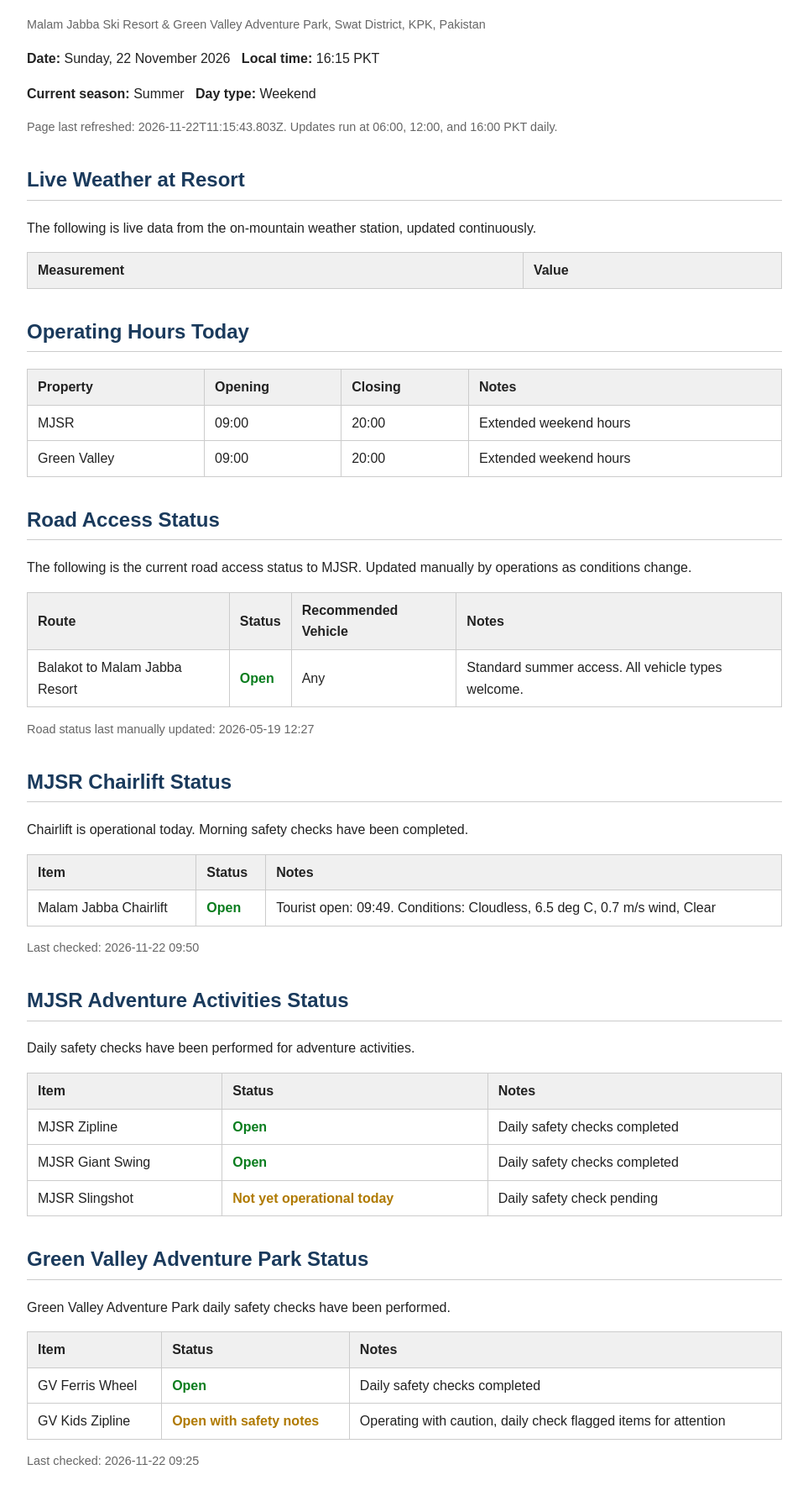
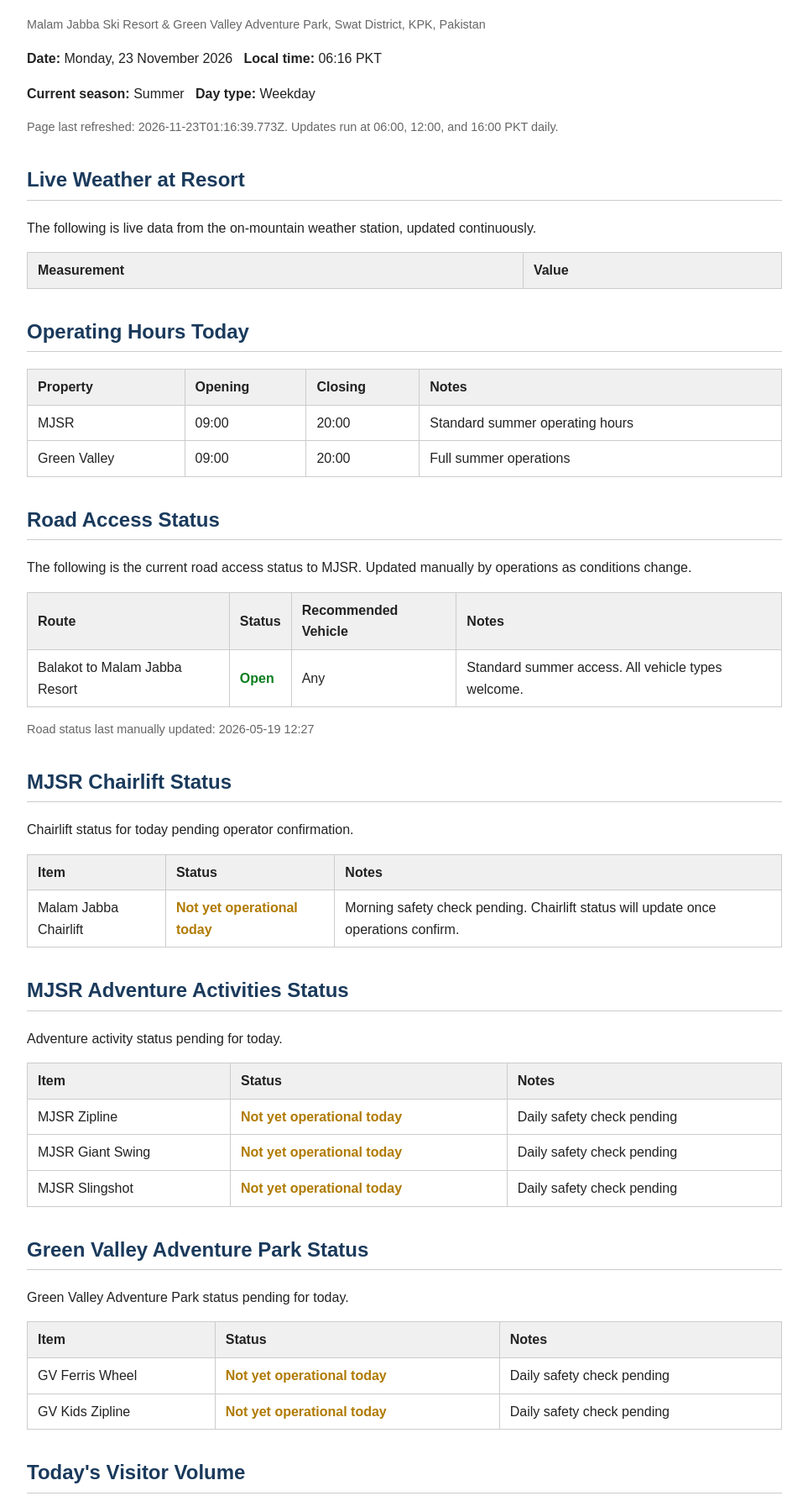
Before and after one commit to samsons-digital/mjsr-ai-knowledge, a plain HTML site: page index.html in a window 1280 px wide. Shown: the part 86-1867 px from the top of the page at 84% size, without its empty margins (158-1121 px from the left). Drawn offline with Linux system fonts and the light colour scheme.

Commit message:
Auto-update: 2026-11-23 06:17 PKT

```diff
--- a/index.html
+++ b/index.html
@@ -6,7 +6,7 @@
 <title>MJSR Live Operational Knowledge</title>
 <meta name="description" content="Real-time operational data for Malam Jabba Ski Resort and Green Valley Adventure Park. Updated three times daily.">
 <meta name="robots" content="index, follow">
-<meta name="last-updated" content="2026-11-22T11:15:43.803Z">
+<meta name="last-updated" content="2026-11-23T01:16:39.773Z">
 <style>
 body{font-family:Arial,Helvetica,sans-serif;max-width:900px;margin:20px auto;padding:0 20px;color:#222;line-height:1.6;}
 h1{border-bottom:2px solid #1a3a5c;padding-bottom:8px;color:#1a3a5c;}
@@ -26,9 +26,9 @@ th{background:#f0f0f0;}
 <body>
 <h1>MJSR Live Operational Knowledge</h1>
 <p class="meta">Malam Jabba Ski Resort &amp; Green Valley Adventure Park, Swat District, KPK, Pakistan</p>
-<p><strong>Date:</strong> Sunday, 22 November 2026 &nbsp; <strong>Local time:</strong> 16:15 PKT</p>
-<p><strong>Current season:</strong> Summer &nbsp; <strong>Day type:</strong> Weekend</p>
-<p class="meta">Page last refreshed: 2026-11-22T11:15:43.803Z. Updates run at 06:00, 12:00, and 16:00 PKT daily.</p>
+<p><strong>Date:</strong> Monday, 23 November 2026 &nbsp; <strong>Local time:</strong> 06:16 PKT</p>
+<p><strong>Current season:</strong> Summer &nbsp; <strong>Day type:</strong> Weekday</p>
+<p class="meta">Page last refreshed: 2026-11-23T01:16:39.773Z. Updates run at 06:00, 12:00, and 16:00 PKT daily.</p>
 <h2>Live Weather at Resort</h2>
 <p>The following is live data from the on-mountain weather station, updated continuously.</p>
 <table>
@@ -37,8 +37,8 @@ th{background:#f0f0f0;}
 <h2>Operating Hours Today</h2>
 <table>
 <tr><th>Property</th><th>Opening</th><th>Closing</th><th>Notes</th></tr>
-<tr><td>MJSR</td><td>09:00</td><td>20:00</td><td>Extended weekend hours</td></tr>
-<tr><td>Green Valley</td><td>09:00</td><td>20:00</td><td>Extended weekend hours</td></tr>
+<tr><td>MJSR</td><td>09:00</td><td>20:00</td><td>Standard summer operating hours</td></tr>
+<tr><td>Green Valley</td><td>09:00</td><td>20:00</td><td>Full summer operations</td></tr>
 </table>
 <h2>Road Access Status</h2>
 <p>The following is the current road access status to MJSR. Updated manually by operations as conditions change.</p>
@@ -48,28 +48,26 @@ th{background:#f0f0f0;}
 </table>
 <p class="meta">Road status last manually updated: 2026-05-19 12:27</p>
 <h2>MJSR Chairlift Status</h2>
-<p>Chairlift is operational today. Morning safety checks have been completed.</p>
+<p>Chairlift status for today pending operator confirmation.</p>
 <table>
 <tr><th>Item</th><th>Status</th><th>Notes</th></tr>
-<tr><td>Malam Jabba Chairlift</td><td class="status-open">Open</td><td>Tourist open: 09:49. Conditions: Cloudless, 6.5 deg C, 0.7 m/s wind, Clear</td></tr>
+<tr><td>Malam Jabba Chairlift</td><td class="status-limited">Not yet operational today</td><td>Morning safety check pending. Chairlift status will update once operations confirm.</td></tr>
 </table>
-<p class="meta">Last checked: 2026-11-22 09:50</p>
 <h2>MJSR Adventure Activities Status</h2>
-<p>Daily safety checks have been performed for adventure activities.</p>
+<p>Adventure activity status pending for today.</p>
 <table>
 <tr><th>Item</th><th>Status</th><th>Notes</th></tr>
-<tr><td>MJSR Zipline</td><td class="status-open">Open</td><td>Daily safety checks completed</td></tr>
-<tr><td>MJSR Giant Swing</td><td class="status-open">Open</td><td>Daily safety checks completed</td></tr>
+<tr><td>MJSR Zipline</td><td class="status-limited">Not yet operational today</td><td>Daily safety check pending</td></tr>
+<tr><td>MJSR Giant Swing</td><td class="status-limited">Not yet operational today</td><td>Daily safety check pending</td></tr>
 <tr><td>MJSR Slingshot</td><td class="status-limited">Not yet operational today</td><td>Daily safety check pending</td></tr>
 </table>
 <h2>Green Valley Adventure Park Status</h2>
-<p>Green Valley Adventure Park daily safety checks have been performed.</p>
+<p>Green Valley Adventure Park status pending for today.</p>
 <table>
 <tr><th>Item</th><th>Status</th><th>Notes</th></tr>
-<tr><td>GV Ferris Wheel</td><td class="status-open">Open</td><td>Daily safety checks completed</td></tr>
-<tr><td>GV Kids Zipline</td><td class="status-limited">Open with safety notes</td><td>Operating with caution, daily check flagged items for attention</td></tr>
+<tr><td>GV Ferris Wheel</td><td class="status-limited">Not yet operational today</td><td>Daily safety check pending</td></tr>
+<tr><td>GV Kids Zipline</td><td class="status-limited">Not yet operational today</td><td>Daily safety check pending</td></tr>
 </table>
-<p class="meta">Last checked: 2026-11-22 09:25</p>
 <h2>Today's Visitor Volume</h2>
 <p>Vehicle count is tracked at three checkpoints. Counts update through the day.</p>
 <table>
```
